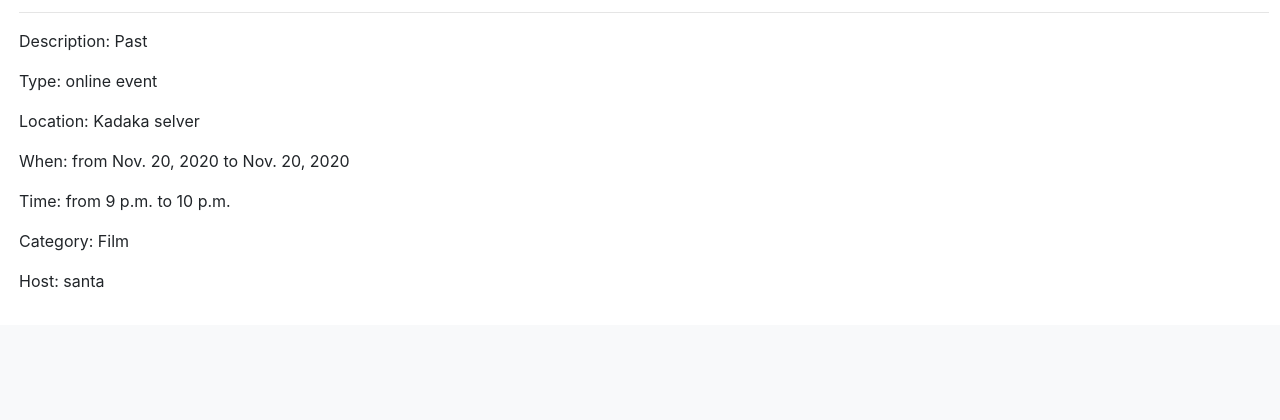
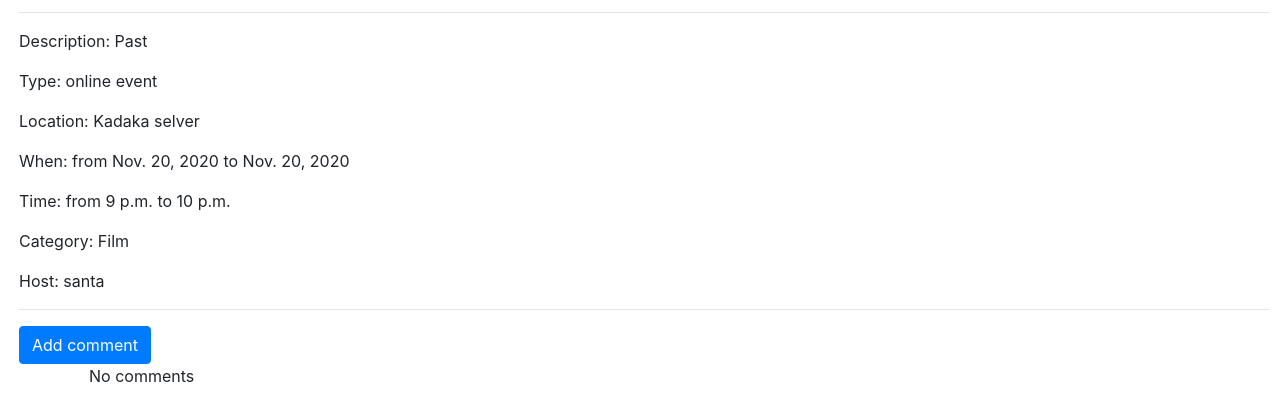
Before and after one commit to Elena722/Website-for-events, a Django app: page /detail/8 in a window 1280 px wide. Shown: the part 834-1254 px from the top of the page. Before the commit the page ends 1122 px from the top, so only its background shows below. Run offline with Django 3.2, Linux system fonts and the light colour scheme; a user stored in the database is signed in; data comes from the database, SQL or seed files in the repository; both versions use the stored data as it was after the commit; some libraries are stand-ins or nearby versions.

Commit message:
add comments

```diff
--- a/web_events/events/admin.py
+++ b/web_events/events/admin.py
@@ -7,3 +7,4 @@ admin.site.register(Events)
 admin.site.register(Category)
 admin.site.register(JoinModelButton)
 admin.site.register(UserProfileInfoModel)
+admin.site.register(Comments)
--- a/web_events/events/models.py
+++ b/web_events/events/models.py
@@ -102,6 +102,9 @@ class Events(models.Model):  # events_set -> queryset
     def total_members(self):
         return self.join.count()
 
+    def approved_comments(self):
+        return self.comments.filter(approved_comment=True)
+
     class Meta:
         ordering = ['start_date', 'start_time', 'end_date', 'end_time']
 
@@ -128,3 +131,20 @@ class UserProfileInfoModel(models.Model):
 
     def __str__(self):
         return self.user.username
+
+class Comments(models.Model):
+    event = models.ForeignKey(Events, related_name='comments', on_delete=models.CASCADE)
+    author = models.ForeignKey(Author, on_delete=models.DO_NOTHING)
+    text = models.TextField(max_length=200)
+    created_date = models.DateTimeField(default=timezone.now)
+    approved_comment = models.BooleanField(default=False)
+
+    def approve(self):
+        self.approved_comment = True
+        self.save()
+
+    def __str__(self):
+        return self.text
+
+    class Meta:
+        ordering = ['-created_date']
--- a/web_events/events/templates/base.html
+++ b/web_events/events/templates/base.html
@@ -18,13 +18,19 @@
 {% include 'events/navbar.html' %}
 <ul>
     {% if user.is_authenticated %}
+    {% if user_profile.profile_pic %}
     <li>User: <img src="{{ user_profile.profile_pic.url }}" class="rounded" width="30px" height="auto"
-                                                              alt="..."/> {{ user.get_username }}</li>
+                   alt="..."/> {{ user.get_username }}
+    </li>
+    {% else %}
+    <li>User: {{ user.get_username }}</li>
+    {% endif %}
     <li><a href="{% url 'my_list' %}" class="link-active">My events</a></li>
     <li><a href="{% url 'logout' %}?next={% url 'home' %}">Logout</a></li>
     {% else %}
     <li><a href="{% url 'login' %}?next={% url 'home' %}">Login</a></li>
     {% endif %}
+
 </ul>
 <div class="container-fluid">
 
--- a/web_events/events/templates/events/detail_events.html
+++ b/web_events/events/templates/events/detail_events.html
@@ -15,7 +15,8 @@
                 <div class="d-flex justify-content-start">
                     <form action="{% url 'join_event' %}" method="post">{% csrf_token %}
                         {% if is_joined %}
-                    <button type="submit" class="btn btn-success" value="{{ event.pk }}" name="event_pk">UnJoin</button>
+                        <button type="submit" class="btn btn-success" value="{{ event.pk }}" name="event_pk">UnJoin
+                        </button>
                         {% else %}
                         <button type="submit" class="btn btn-info" value="{{ event.pk }}" name="event_pk">Join</button>
                         {% endif %}
@@ -25,8 +26,10 @@
                 <div class="d-flex col-10 ml-auto">
                     {% if request.user.is_authenticated %}
                     {% if request.user.is_staff%}
-                <input type="submit" class="btn btn-warning" onclick="location.href='{% url 'update_event_post' event.id %}'" value="Update"/>
-                <input type="submit" class="btn btn-danger" onclick="location.href='{% url 'delete_event_post' event.id %}'" value="Delete"/>
+                    <input type="submit" class="btn btn-warning"
+                           onclick="location.href='{% url 'update_event_post' event.id %}'" value="Update"/>
+                    <input type="submit" class="btn btn-danger"
+                           onclick="location.href='{% url 'delete_event_post' event.id %}'" value="Delete"/>
                     {% endif %}
                     {% endif %}
                     {% endif %}
@@ -42,5 +45,54 @@
             <p>Category: {{event.category}}</p>
             <p>Host: {{event.host}}</p>
             <!--request.user.is_staff-->
+            <hr>
+            {% if request.user.is_authenticated %}
+            <a class="btn btn-primary btn-comment" href="{% url 'add_comment' event.id %}">Add comment</a>
+            {% endif %}
+            <div class="container">
+                {% for comment in event.comments.all %}
+                <br>
+                {% if comment.approved_comment %}
+                {% if request.user == comment.author %}
+                <div class="w-50 p-3" style="background-color: #eee;">
+                    <div class="text-right">
+                        <a class="btn btn-danger btn-comment btn-sm"
+                           href="{% url 'comment_remove' pk=comment.pk %}">x</a>
+                        <a class="btn btn-success btn-comment btn-sm"
+                           href="{% url 'comment_update' pk=comment.pk %}">U</a>
+                    </div>
+                    <p class="font-italic text-right text-secondary">{{ comment.created_date }}</p>
+                    <p>{{ comment.text|safe|linebreaks }}</p>
+                    <p class="font-italic text-right text-secondary">Author: {{ comment.author }}</p>
+                </div>
+                {% else %}
+                <div class="w-50 p-3" style="background-color: #eee;">
+                    <p class="font-italic text-right text-secondary">{{ comment.created_date }}</p>
+                    <p>{{ comment.text|safe|linebreaks }}</p>
+                    <p class="font-italic text-right text-secondary">Author: {{ comment.author }}</p>
+                </div>
+                {% endif %}
+                {% else %}
+
+
+                {% if request.user == comment.author %}
+                <div class="w-50 p-3" style="background-color: #eee;">
+                    <div class="text-right">
+                        <a class="btn btn-danger btn-comment btn-sm"
+                           href="{% url 'comment_remove' pk=comment.pk %}">x</a>
+                        <a class="btn btn-warning btn-comment btn-sm"
+                           href="{% url 'comment_approve' pk=comment.pk %}">✔</a>
+                        <a class="btn btn-success btn-comment btn-sm"
+                           href="{% url 'comment_update' pk=comment.pk %}">U</a>
+                    </div>
+                    <p>{{ comment.text|safe|linebreaks }}</p>
+                    <p class="font-italic text-right text-secondary">Author: {{ comment.author }}</p>
+                </div>
+                {% endif %}
+                {% endif %}
+                {% empty %}
+                <p>No comments</p>
+                {% endfor %}
+            </div>
         </div>
         {% endblock %}
--- a/web_events/events/templates/registration/login.html
+++ b/web_events/events/templates/registration/login.html
@@ -11,7 +11,6 @@
             <p>Your account doesn't have access to this page. To proceed,
                 please login with an account that has access.</p>
         {% else %}
-<!--here-->
             <p>Please login to see this page.</p>
         {% endif %}
     {% endif %}
--- a/web_events/events/urls.py
+++ b/web_events/events/urls.py
@@ -4,7 +4,8 @@ from django.conf import settings
 from django.conf.urls.static import static
 from django.contrib.staticfiles.urls import staticfiles_urlpatterns
 from .views import create_event, event_post_update_view, event_post_delete_view
-from .views import my_event_list, home_page_view, join_event, detail_event, members_list, register
+from .views import my_event_list, home_page_view, join_event, detail_event, members_list, register, add_comment
+from .views import event_delete_comment, event_approve_comment, event_comment_update
 
 # from .views import filter_category_page
 
@@ -20,7 +21,11 @@ urlpatterns = [
     path('join/', join_event, name='join_event'),
     path('members/<int:pk>', members_list, name='members_list'),
 
-    path('register/', register, name='registration')
+    path('register/', register, name='registration'),
+    path('detail/<int:pk>/add_comment', add_comment, name='add_comment'),
+    path('detail/<int:pk>/delete_comment', event_delete_comment, name='comment_remove'),
+    path('detail/<int:pk>/approve_comment', event_approve_comment, name='comment_approve'),
+    path('detail/<int:pk>/edit_comment', event_comment_update, name='comment_update'),
 
     # path('filter_category/<str:category>/', filter_category_page, name='filter_category_page'),
     # path('filter/all/', views.EventListView.as_view(), name='list_view'),
--- a/web_events/events/views.py
+++ b/web_events/events/views.py
@@ -1,9 +1,9 @@
 from django.shortcuts import render, get_object_or_404, redirect, HttpResponseRedirect, get_list_or_404
 from django.views.generic import TemplateView, ListView, CreateView, FormView, DetailView
-from .models import Events, Category, JoinModelButton, UserProfileInfoModel
+from .models import Events, Category, JoinModelButton, UserProfileInfoModel, Comments
 from django.urls import reverse_lazy, reverse
 from django import forms
-from .forms import CreateEventForm, EventPostModelForm, UserProfileInfoForm, UserForm
+from .forms import CreateEventForm, EventPostModelForm, UserProfileInfoForm, UserForm, CommentsForm
 from django.http import Http404
 from django.contrib.auth.decorators import login_required
 from django.contrib.admin.views.decorators import staff_member_required
@@ -50,7 +50,7 @@ def create_event(request):
     return render(request, template_name, context)
 
 
-@staff_member_required
+@login_required
 def event_post_update_view(request, pk):
     obj = get_object_or_404(Events, id=pk)
     form = EventPostModelForm(request.POST or None, request.FILES or None,
@@ -65,7 +65,7 @@ def event_post_update_view(request, pk):
     return render(request, template_name, context)
 
 
-@staff_member_required()
+@login_required
 def event_post_delete_view(request, pk):
     obj = get_object_or_404(Events, id=pk)
     template_name = 'events/delete.html'
@@ -92,6 +92,7 @@ def detail_event(request, pk):
     return render(request, template_name, context)
 
 
+@login_required
 def join_event(request):
     user = request.user
     if request.method == 'POST':
@@ -125,6 +126,7 @@ def members_list(request, pk):
     return render(request, template_name, context)
 
 
+@login_required
 def my_event_list(request):
     template_name = 'events/list_view.html'
     events = Events.objects.eventtime().filter(author=request.user)
@@ -165,3 +167,57 @@ def register(request):
         profile_form = UserProfileInfoForm()
     return render(request, template_name,
                   {'user_form': user_form, 'profile_form': profile_form, 'registered': registered})
+
+
+@login_required
+def add_comment(request, pk):
+    template_name = 'events/comments.html'
+    event = get_object_or_404(Events, id=pk)
+    if request.method == 'POST':
+        form = CommentsForm(request.POST)
+        if form.is_valid():
+            comment = form.save(commit=False)
+            comment.event = event
+            comment.author = request.user
+            comment.save()
+            return redirect('event_detail', pk=event.id)
+    else:
+        form = CommentsForm()
+    user_profile = UserProfileInfoModel.objects.get(user=request.user)
+    context = {'form': form, 'title': 'New comment', 'name_button': 'Add comment', 'user_profile': user_profile}
+    return render(request, template_name, context)
+
+
+@login_required
+def event_approve_comment(request, pk):
+    comment = get_object_or_404(Comments, id=pk)
+    event_pk = comment.event.pk
+    comment.approve()
+    success_url = reverse_lazy('event_detail', kwargs={'pk': event_pk})
+    return HttpResponseRedirect(success_url)
+
+
+@login_required
+def event_delete_comment(request, pk):
+    comment = get_object_or_404(Comments, id=pk)
+    print('ok')
+    event_pk = comment.event.pk
+    comment.delete()
+    success_url = reverse_lazy('event_detail', kwargs={'pk': event_pk})
+    return HttpResponseRedirect(success_url)
+
+
+@login_required
+def event_comment_update(request, pk):
+    comment = get_object_or_404(Comments, id=pk)
+    event_pk = comment.event.pk
+    # print(event_pk)
+    form = CommentsForm(request.POST or None, instance=comment)
+    if form.is_valid():
+        comment = form.save(commit=False)
+        comment.cover = form.cleaned_data.get('cover')
+        form.save()
+    template_name = 'events/comments.html'
+    user_profile = UserProfileInfoModel.objects.get(user=request.user)
+    context = {'form': form, 'title': 'Update comment', 'name_button': 'Update comment', 'event_pk': event_pk, 'user_profile': user_profile}
+    return render(request, template_name, context)
```
Also changed, not shown: web_events/events/forms.py (+13 -1 lines), web_events/events/templates/events/comments.html (added, +13 -0 lines), web_events/db.sqlite3, web_events/events/migrations/0005_comments.py (added), web_events/events/migrations/0006_auto_20201125_1320.py (added), web_events/events/migrations/0007_auto_20201125_1524.py (added), web_events/events/migrations/0008_auto_20201125_1524.py (added), web_events/media/images/profile_pics/358738-sepik.jpg (added), web_events/media/images/profile_pics/359656-admin_2560x1600.jpg (added). Lines whose indentation alone changed are shown as unchanged.
